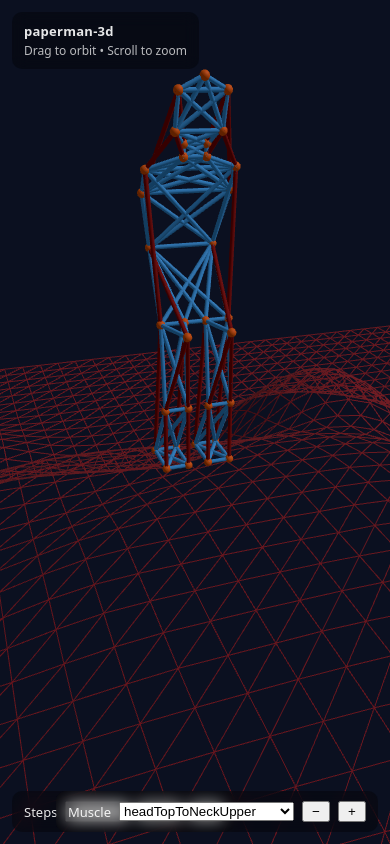
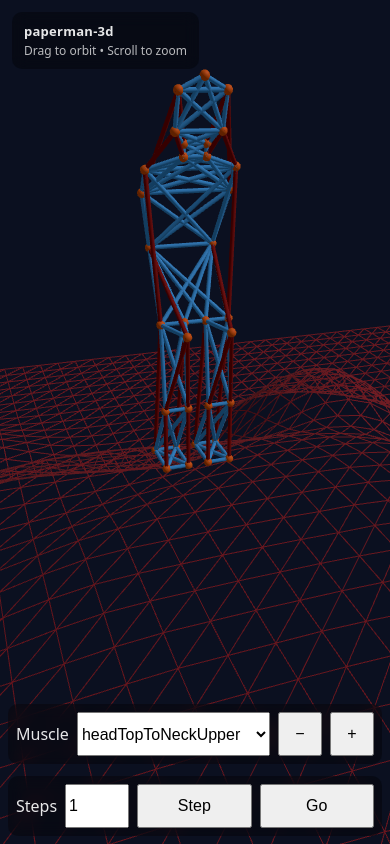
Before and after one commit to DominikFelden/Paperman3D, a website built with Vite: page index.html in a window 390 px wide. Built offline with nearby package versions, Linux system fonts and the light colour scheme; animation ran at ten frames a second.

Commit message:
Make bottom debug menus usable on mobile
Co-authored-by: copilot-swe-agent[bot] <198982749+Copilot@users.noreply.github.com>

```diff
--- a/src/style.css
+++ b/src/style.css
@@ -93,3 +93,64 @@ body {
 #debug-controls button {
     cursor: pointer;
 }
+
+#debug-controls,
+#muscle-debug-menu {
+    touch-action: manipulation;
+    -webkit-user-select: none;
+    user-select: none;
+    box-sizing: border-box;
+}
+
+#muscle-debug-menu button,
+#muscle-debug-menu select,
+#debug-controls button,
+#debug-controls input {
+    -webkit-touch-callout: none;
+}
+
+@media (max-width: 640px), (pointer: coarse) {
+    #debug-controls,
+    #muscle-debug-menu {
+        left: 8px;
+        right: 8px;
+        padding: 8px;
+        font-size: 16px; /* prevents iOS zoom on focus */
+    }
+
+    #debug-controls {
+        bottom: 8px;
+    }
+
+    #muscle-debug-menu {
+        bottom: 80px;
+    }
+
+    #debug-controls button,
+    #debug-controls input,
+    #muscle-debug-menu button,
+    #muscle-debug-menu select {
+        min-height: 44px;
+        font-size: 16px;
+    }
+
+    #debug-controls button,
+    #muscle-debug-menu button {
+        min-width: 44px;
+        padding: 0 12px;
+    }
+
+    #debug-controls input {
+        width: 64px;
+        box-sizing: border-box;
+    }
+
+    #debug-controls button {
+        flex: 1;
+    }
+
+    #muscle-debug-menu select {
+        flex: 1;
+        min-width: 0;
+    }
+}
```
